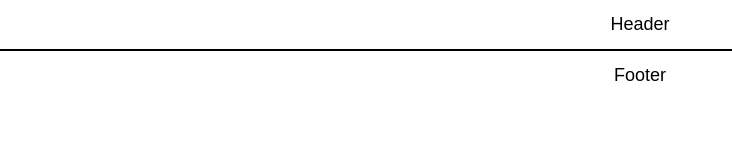
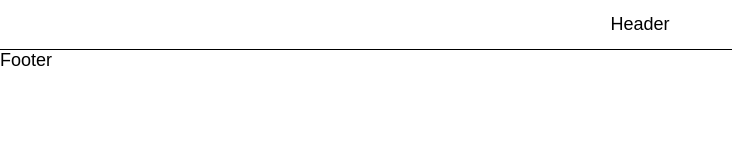
Before and after one commit to ooloo-io/github-flow-elainehkuchan, a website: page src/index.html in a window 1280 px wide. Shown: the whole page, without its empty margins (0-732 px from the left). Drawn offline with nearby package versions, Linux system fonts and the light colour scheme.

Commit message:
resolve footer style5

```diff
--- a/src/styles.css
+++ b/src/styles.css
@@ -9,11 +9,3 @@ body {
   align-items: center;
   border-bottom: 1px solid black;
 }
-
-.footer {
-  height: 49px;
-  display: flex;
-  justify-content: center;
-  align-items: center;
-  border-top: 1px solid black;
-}
```
